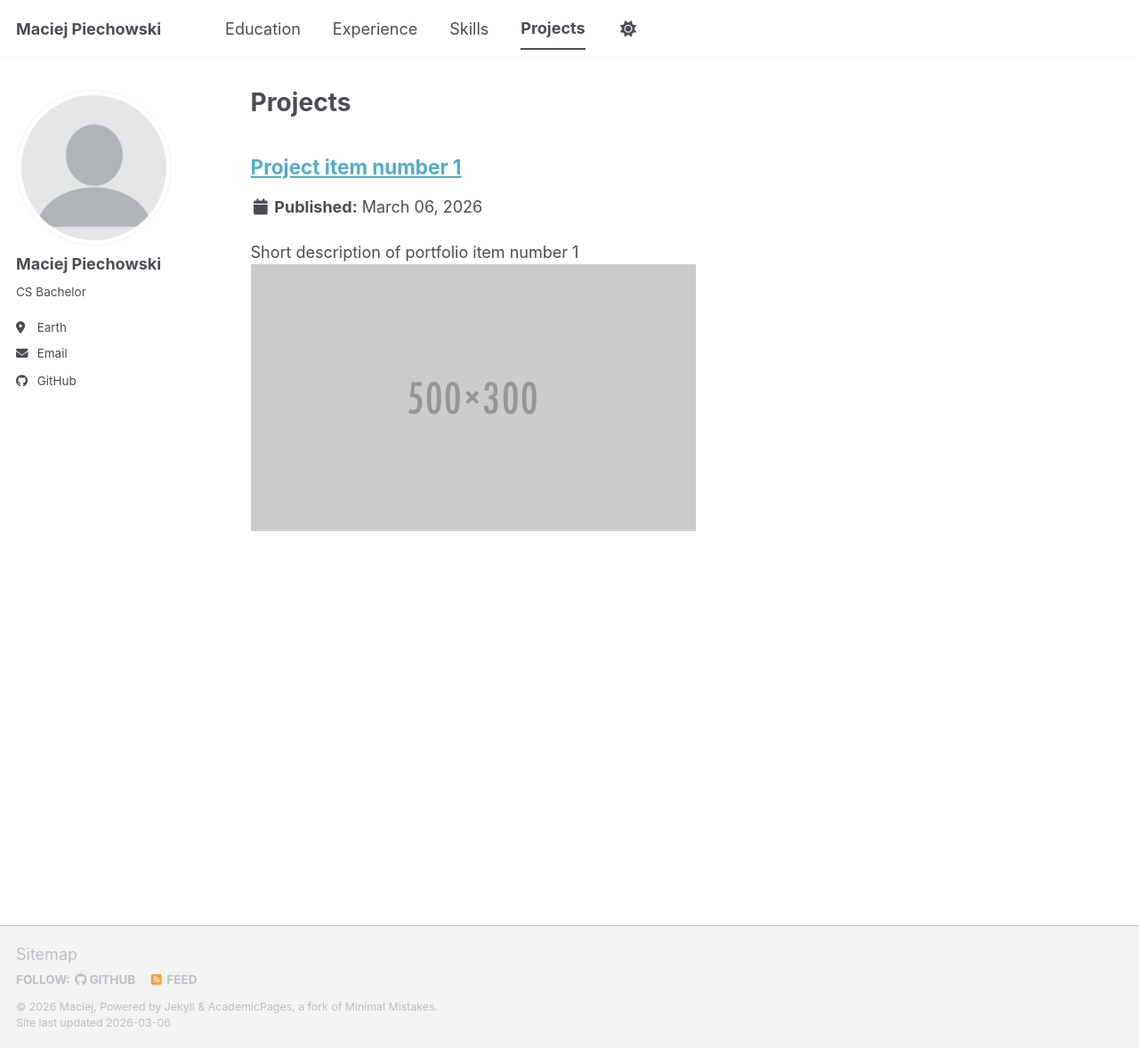
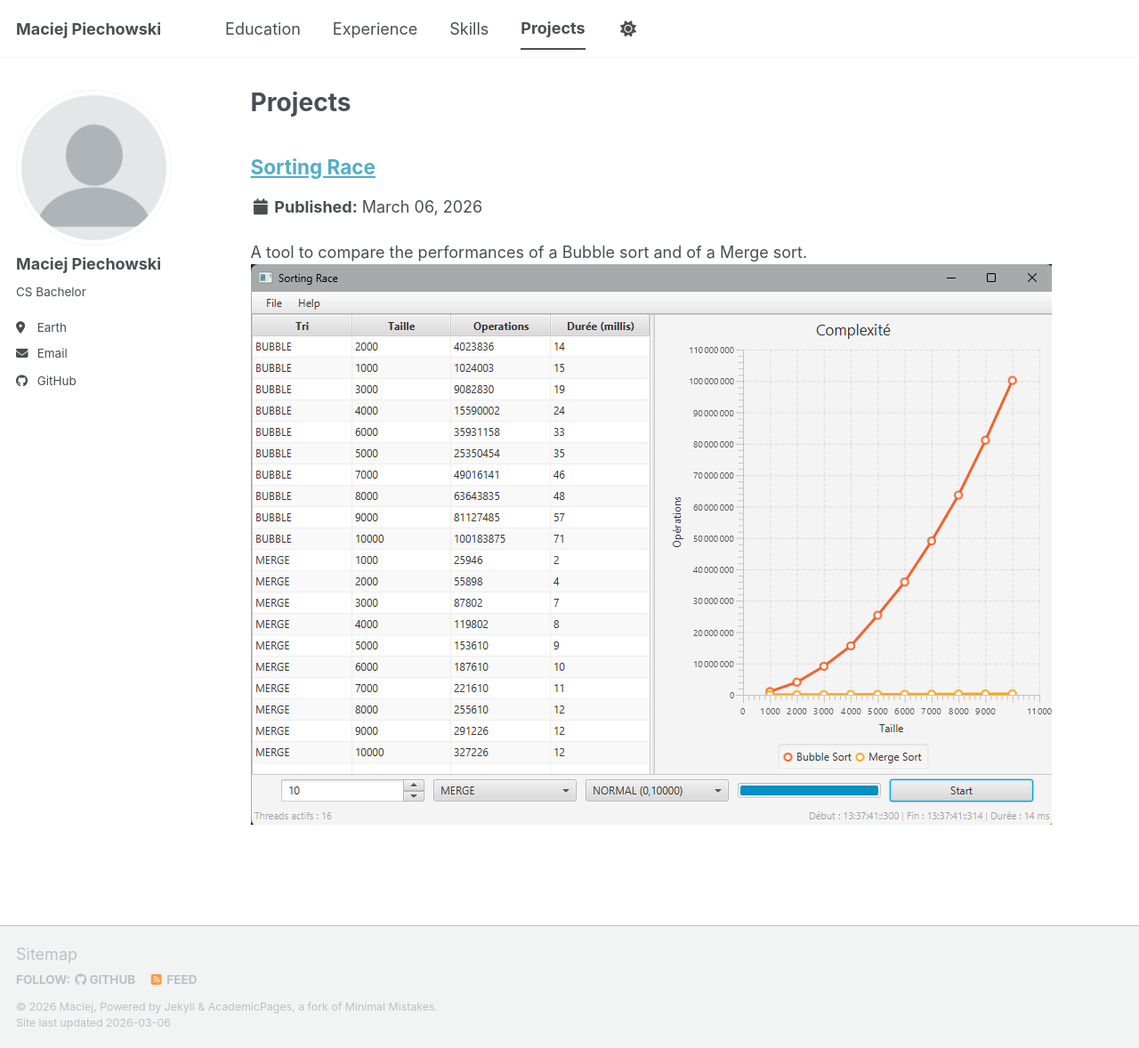
Before and after one commit to Maciej-Develop/Maciej-Develop.github.io, a Jekyll site: the page built from _pages/portfolio.html, in a window 1280 px wide and 1178 px high. Shown: the whole window at 89% size. Built offline with Jekyll 4.4.1, drawn with Linux system fonts in a browser that asks for light colours; a script bundle is joined from its source files by our own code; library files that are not in the unit come from our copies.

Commit message:
update project-1 info

```diff
--- a/_portfolio/project-1.md
+++ b/_portfolio/project-1.md
@@ -1,6 +1,6 @@
 ---
-title: "Project item number 1"
-excerpt: "Short description of portfolio item number 1<br/><img src='/images/500x300.png'>"
+title: "Sorting Race"
+excerpt: "A tool to compare the performances of a Bubble sort and of a Merge sort. <br/><img src='/images/sorting-race-interface.png'>"
 collection: portfolio
 ---
 
```
